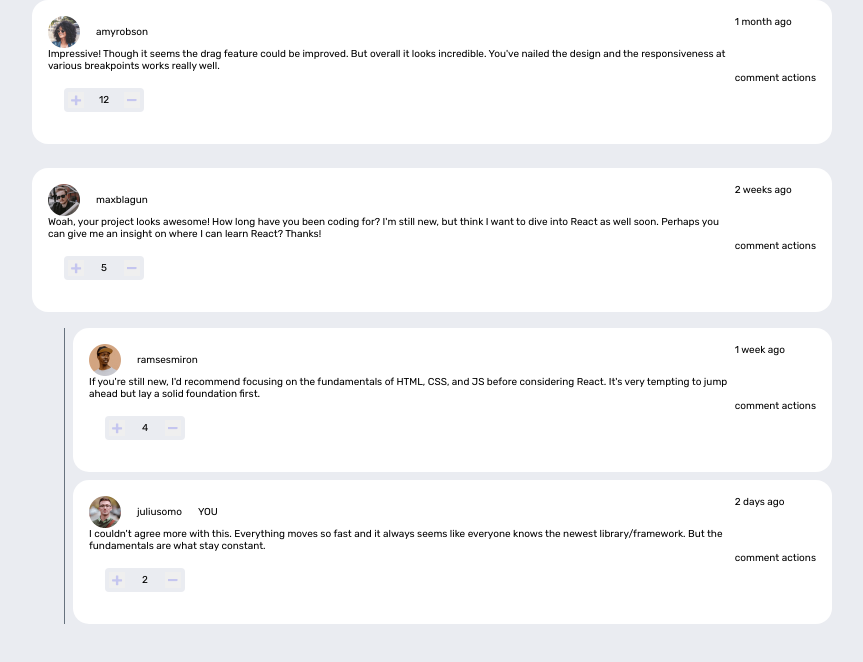
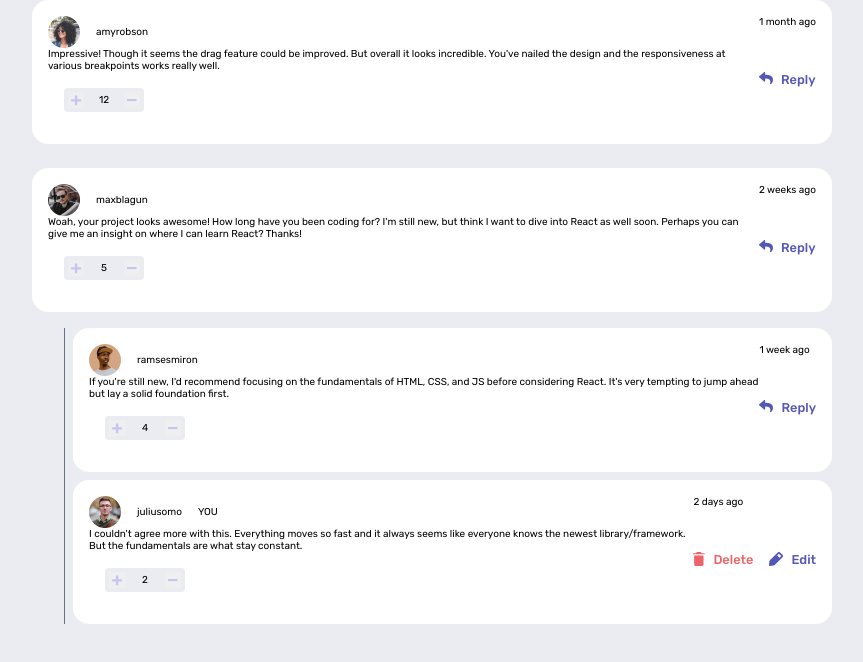
Before and after one commit to riwepo/fem-interactive-comments-section, a React (Create React App) app: page / in a window 1280 px wide. Shown: the top 662 px of the page, without its empty margins (176-1039 px from the left). Built offline with nearby package versions, Linux system fonts and the light colour scheme.

Commit message:
implement action buttons

```diff
--- a/src/components/comment/Comment.js
+++ b/src/components/comment/Comment.js
@@ -1,13 +1,16 @@
-import React from "react";
+import React, { useContext } from "react";
 
 import Card from "../ui/Card";
 import CommentUserInfo from "./CommentUserInfo";
 import CommentVote from "./CommentVote";
 import CommentActions from "./CommmentActions";
+import { CurrentUserContext } from "../../context/current-user-context";
 
 import classes from "./Comment.module.css";
 
 function Comment({ comment }) {
+  const currentUser = useContext(CurrentUserContext);
+  const userIsCurrentUser = currentUser.username === comment.user.username;
   const votePlusClickHandler = () => {
     console.log("plus clicked");
   };
@@ -17,7 +20,11 @@ function Comment({ comment }) {
   return (
     <Card>
       <div className={classes.commentContainer}>
-        <CommentUserInfo className={classes.userInfo} user={comment.user} />
+        <CommentUserInfo
+          className={classes.userInfo}
+          isYou={userIsCurrentUser}
+          user={comment.user}
+        />
         <p className={classes.createdAt}>{comment.createdAt}</p>
         <p className={classes.content}>{comment.content}</p>
         <CommentVote
@@ -26,7 +33,7 @@ function Comment({ comment }) {
           onPlusClick={votePlusClickHandler}
           onMinusClick={voteMinusClickHandler}
         />
-        <CommentActions className={classes.actions} />
+        <CommentActions className={classes.actions} isYou={userIsCurrentUser} />
       </div>
     </Card>
   );
--- a/src/components/comment/CommentActions.module.css
+++ b/src/components/comment/CommentActions.module.css
@@ -0,0 +1,20 @@
+.buttonContainer {
+  display: flex;
+  flex-direction: row;
+  gap: 1rem;
+}
+.button {
+  border: none;
+  background-color: transparent;
+  color: var(--moderate-blue-color);
+  font: inherit;
+  font-weight: 500;
+  font-size: 0.8rem;
+
+  display: flex;
+  flex-direction: row;
+  gap: 0.5rem;
+}
+.buttonDelete {
+  color: var(--soft-red-color);
+}
--- a/src/components/comment/CommentUserInfo.js
+++ b/src/components/comment/CommentUserInfo.js
@@ -1,5 +1,4 @@
-import React, { useContext } from "react";
-import { CurrentUserContext } from "../../context/current-user-context";
+import React from "react";
 
 import classes from "./CommentUserInfo.module.css";
 
@@ -7,9 +6,7 @@ function getAvatarPath(username) {
   return `/images/avatars/image-${username}.png`;
 }
 
-function CommentUserInfo({ className, user }) {
-  const currentUser = useContext(CurrentUserContext);
-  const userIsCurrentUser = currentUser.username === user.username;
+function CommentUserInfo({ className, user, isYou }) {
   return (
     <div className={`${className} ${classes.container}`}>
       <img
@@ -18,7 +15,7 @@ function CommentUserInfo({ className, user }) {
         alt={`user ${user.userName} avatar`}
       />
       <p>{user.username}</p>
-      {userIsCurrentUser && <p>YOU</p>}
+      {isYou && <p>YOU</p>}
     </div>
   );
 }
--- a/src/components/comment/CommmentActions.js
+++ b/src/components/comment/CommmentActions.js
@@ -1,9 +1,33 @@
 import React from "react";
+import iconReply from "../../images/icon-reply.svg";
+import iconDelete from "../../images/icon-delete.svg";
+import iconEdit from "../../images/icon-edit.svg";
 
 import classes from "./CommentActions.module.css";
 
-function CommentActions({ className }) {
-  return <p className={`${className} ${classes.container}`}>comment actions</p>;
+function CommentActions({ className, isYou }) {
+  return (
+    <div className={`${className} ${classes.container}`}>
+      {!isYou && (
+        <button className={`${classes.button} ${classes.buttonReply}`}>
+          <img src={iconReply} alt="reply icon" />
+          <p>Reply</p>
+        </button>
+      )}
+      {isYou && (
+        <div className={classes.buttonContainer}>
+          <button className={`${classes.button} ${classes.buttonDelete}`}>
+            <img src={iconDelete} alt="delete icon" />
+            <p>Delete</p>
+          </button>
+          <button className={`${classes.button} ${classes.buttonEdit}`}>
+            <img src={iconEdit} alt="edit icon" />
+            <p>Edit</p>
+          </button>
+        </div>
+      )}
+    </div>
+  );
 }
 
 export default CommentActions;
```
